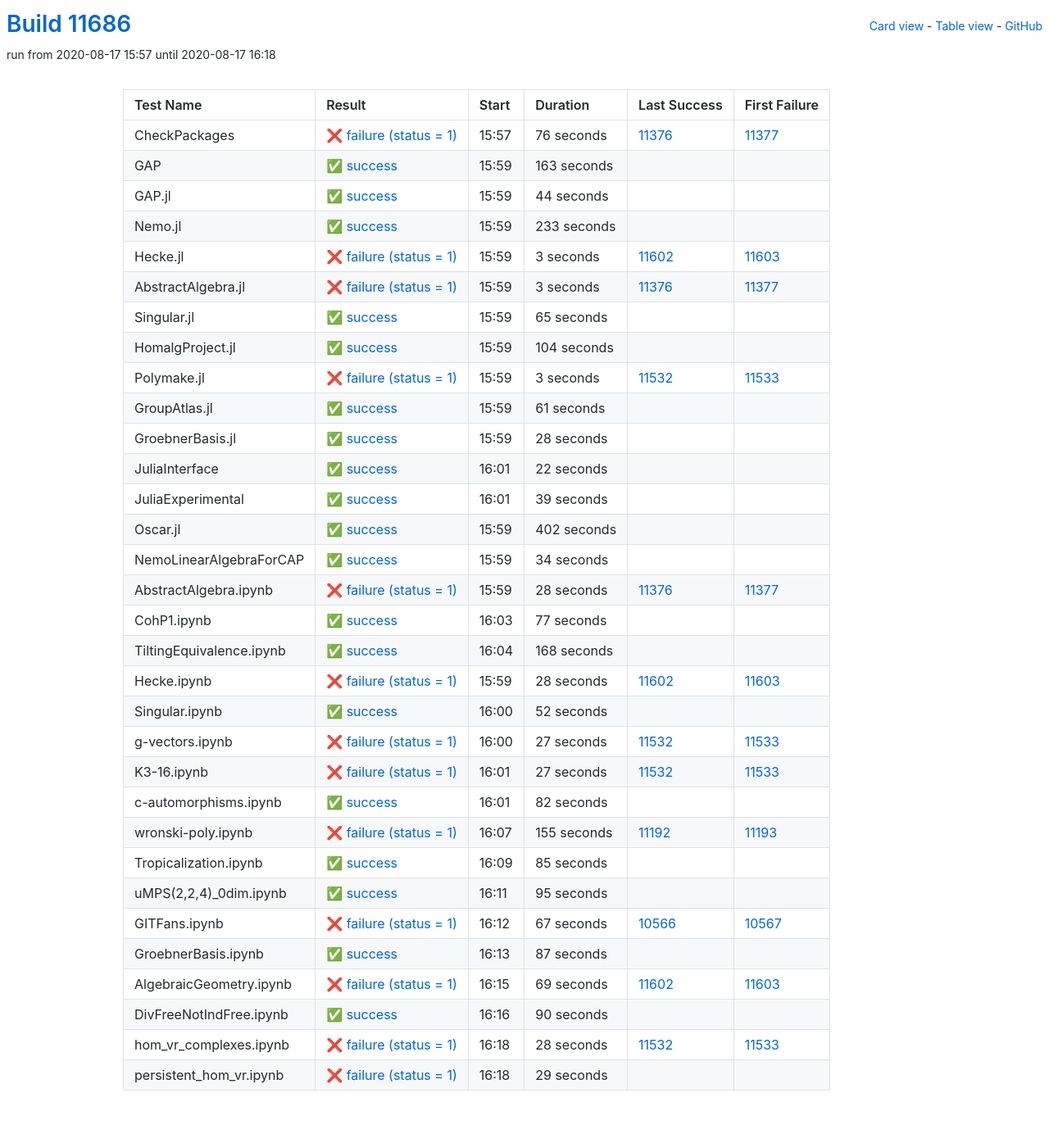
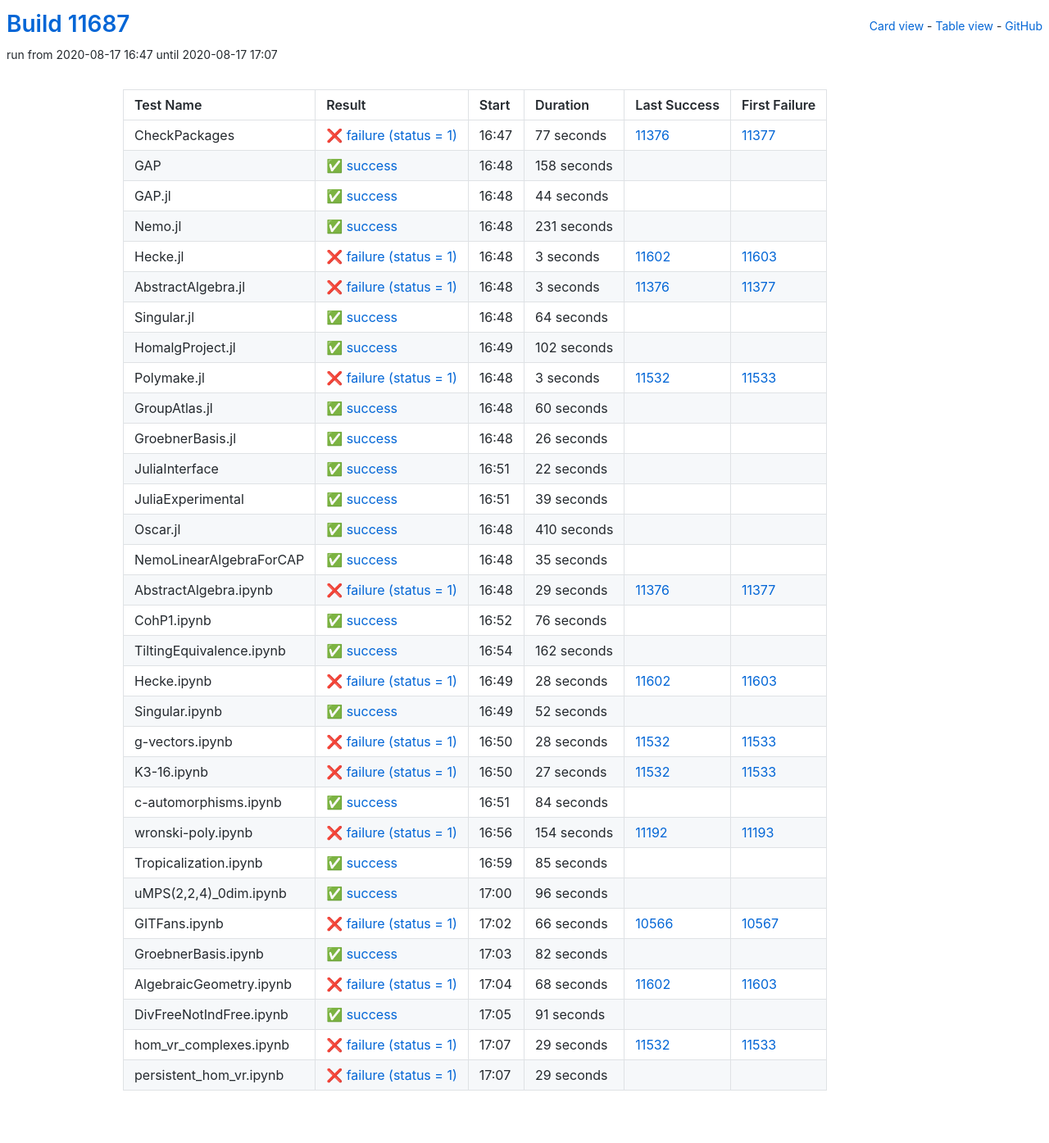
Before and after one commit to oscar-system/oscar-ci-status, a Jekyll site: the page built from table.html, in a window 1280 px wide. Shown: the whole page at 82% size. Built offline with Jekyll 4.4.1, drawn with Linux system fonts in a browser that asks for light colours.

Commit message:
Build #11687

```diff
--- a/_data/ci.yml
+++ b/_data/ci.yml
@@ -1,6 +1,6 @@
 ---
-build: 11686
-build_url: https://oscarci.mathematik.uni-kl.de/job/oscar/11686/
+build: 11687
+build_url: https://oscarci.mathematik.uni-kl.de/job/oscar/11687/
 job: oscar
 organization: oscar-system
 repo: oscar-ci-status
@@ -8,32 +8,32 @@
 tests:
 - name: CheckPackages
   id: checkpackages
-  log: https://oscarci.mathematik.uni-kl.de/job/oscar/11686/artifact/logs/build-11686/CheckPackages.log
-  start: 2020-08-17 15:57
+  log: https://oscarci.mathematik.uni-kl.de/job/oscar/11687/artifact/logs/build-11687/CheckPackages.log
+  start: 2020-08-17 16:47
   success: false
   exitcode: 1
   status: failure
-  duration: 76
+  duration: 77
   last_success: 11376
   last_success_url: https://oscarci.mathematik.uni-kl.de/job/oscar/11376/
   first_failure: 11377
   first_failure_url: https://oscarci.mathematik.uni-kl.de/job/oscar/11377/
 - name: GAP
   id: gap
-  log: https://oscarci.mathematik.uni-kl.de/job/oscar/11686/artifact/logs/build-11686/GAP.log
-  start: 2020-08-17 15:59
+  log: https://oscarci.mathematik.uni-kl.de/job/oscar/11687/artifact/logs/build-11687/GAP.log
+  start: 2020-08-17 16:48
   success: true
   exitcode: 0
   status: success
-  duration: 163
+  duration: 158
   last_success: false
   last_success_url:
   first_failure: false
   first_failure_url:
 - name: GAP.jl
   id: gap-jl
-  log: https://oscarci.mathematik.uni-kl.de/job/oscar/11686/artifact/logs/build-11686/GAP.jl.log
-  start: 2020-08-17 15:59
+  log: https://oscarci.mathematik.uni-kl.de/job/oscar/11687/artifact/logs/build-11687/GAP.jl.log
+  start: 2020-08-17 16:48
   success: true
   exitcode: 0
   status: success
@@ -44,20 +44,20 @@
   first_failure_url:
 - name: Nemo.jl
   id: nemo-jl
-  log: https://oscarci.mathematik.uni-kl.de/job/oscar/11686/artifact/logs/build-11686/Nemo.jl.log
-  start: 2020-08-17 15:59
+  log: https://oscarci.mathematik.uni-kl.de/job/oscar/11687/artifact/logs/build-11687/Nemo.jl.log
+  start: 2020-08-17 16:48
   success: true
   exitcode: 0
   status: success
-  duration: 233
+  duration: 231
   last_success: false
   last_success_url:
   first_failure: false
   first_failure_url:
 - name: Hecke.jl
   id: hecke-jl
-  log: https://oscarci.mathematik.uni-kl.de/job/oscar/11686/artifact/logs/build-11686/Hecke.jl.log
-  start: 2020-08-17 15:59
+  log: https://oscarci.mathematik.uni-kl.de/job/oscar/11687/artifact/logs/build-11687/Hecke.jl.log
+  start: 2020-08-17 16:48
   success: false
   exitcode: 1
   status: failure
@@ -68,8 +68,8 @@
   first_failure_url: https://oscarci.mathematik.uni-kl.de/job/oscar/11603/
 - name: AbstractAlgebra.jl
   id: abstractalgebra-jl
-  log: https://oscarci.mathematik.uni-kl.de/job/oscar/11686/artifact/logs/build-11686/AbstractAlgebra.jl.log
-  start: 2020-08-17 15:59
+  log: https://oscarci.mathematik.uni-kl.de/job/oscar/11687/artifact/logs/build-11687/AbstractAlgebra.jl.log
+  start: 2020-08-17 16:48
   success: false
   exitcode: 1
   status: failure
@@ -80,32 +80,32 @@
   first_failure_url: https://oscarci.mathematik.uni-kl.de/job/oscar/11377/
 - name: Singular.jl
   id: singular-jl
-  log: https://oscarci.mathematik.uni-kl.de/job/oscar/11686/artifact/logs/build-11686/Singular.jl.log
-  start: 2020-08-17 15:59
+  log: https://oscarci.mathematik.uni-kl.de/job/oscar/11687/artifact/logs/build-11687/Singular.jl.log
+  start: 2020-08-17 16:48
   success: true
   exitcode: 0
   status: success
-  duration: 65
+  duration: 64
   last_success: false
   last_success_url:
   first_failure: false
   first_failure_url:
 - name: HomalgProject.jl
   id: homalgproject-jl
-  log: https://oscarci.mathematik.uni-kl.de/job/oscar/11686/artifact/logs/build-11686/HomalgProject.jl.log
-  start: 2020-08-17 15:59
+  log: https://oscarci.mathematik.uni-kl.de/job/oscar/11687/artifact/logs/build-11687/HomalgProject.jl.log
+  start: 2020-08-17 16:49
   success: true
   exitcode: 0
   status: success
-  duration: 104
+  duration: 102
   last_success: false
   last_success_url:
   first_failure: false
   first_failure_url:
 - name: Polymake.jl
   id: polymake-jl
-  log: https://oscarci.mathematik.uni-kl.de/job/oscar/11686/artifact/logs/build-11686/Polymake.jl.log
-  start: 2020-08-17 15:59
+  log: https://oscarci.mathematik.uni-kl.de/job/oscar/11687/artifact/logs/build-11687/Polymake.jl.log
+  start: 2020-08-17 16:48
   success: false
   exitcode: 1
   status: failure
@@ -116,32 +116,32 @@
   first_failure_url: https://oscarci.mathematik.uni-kl.de/job/oscar/11533/
 - name: GroupAtlas.jl
   id: groupatlas-jl
-  log: https://oscarci.mathematik.uni-kl.de/job/oscar/11686/artifact/logs/build-11686/GroupAtlas.jl.log
-  start: 2020-08-17 15:59
+  log: https://oscarci.mathematik.uni-kl.de/job/oscar/11687/artifact/logs/build-11687/GroupAtlas.jl.log
+  start: 2020-08-17 16:48
   success: true
   exitcode: 0
   status: success
-  duration: 61
+  duration: 60
   last_success: false
   last_success_url:
   first_failure: false
   first_failure_url:
 - name: GroebnerBasis.jl
   id: groebnerbasis-jl
-  log: https://oscarci.mathematik.uni-kl.de/job/oscar/11686/artifact/logs/build-11686/GroebnerBasis.jl.log
-  start: 2020-08-17 15:59
+  log: https://oscarci.mathematik.uni-kl.de/job/oscar/11687/artifact/logs/build-11687/GroebnerBasis.jl.log
+  start: 2020-08-17 16:48
   success: true
   exitcode: 0
   status: success
-  duration: 28
+  duration: 26
   last_success: false
   last_success_url:
   first_failure: false
   first_failure_url:
 - name: JuliaInterface
   id: juliainterface
-  log: https://oscarci.mathematik.uni-kl.de/job/oscar/11686/artifact/logs/build-11686/JuliaInterface.log
-  start: 2020-08-17 16:01
+  log: https://oscarci.mathematik.uni-kl.de/job/oscar/11687/artifact/logs/build-11687/JuliaInterface.log
+  start: 2020-08-17 16:51
   success: true
   exitcode: 0
   status: success
@@ -152,8 +152,8 @@
   first_failure_url:
 - name: JuliaExperimental
   id: juliaexperimental
-  log: https://oscarci.mathematik.uni-kl.de/job/oscar/11686/artifact/logs/build-11686/JuliaExperimental.log
-  start: 2020-08-17 16:01
+  log: https://oscarci.mathematik.uni-kl.de/job/oscar/11687/artifact/logs/build-11687/JuliaExperimental.log
+  start: 2020-08-17 16:51
   success: true
   exitcode: 0
   status: success
@@ -164,68 +164,68 @@
   first_failure_url:
 - name: Oscar.jl
   id: oscar-jl
-  log: https://oscarci.mathematik.uni-kl.de/job/oscar/11686/artifact/logs/build-11686/Oscar.jl.log
-  start: 2020-08-17 15:59
+  log: https://oscarci.mathematik.uni-kl.de/job/oscar/11687/artifact/logs/build-11687/Oscar.jl.log
+  start: 2020-08-17 16:48
   success: true
   exitcode: 0
   status: success
-  duration: 402
+  duration: 410
   last_success: false
   last_success_url:
   first_failure: false
   first_failure_url:
 - name: NemoLinearAlgebraForCAP
   id: nemolinearalgebraforcap
-  log: https://oscarci.mathematik.uni-kl.de/job/oscar/11686/artifact/logs/build-11686/NemoLinearAlgebraForCAP.log
-  start: 2020-08-17 15:59
+  log: https://oscarci.mathematik.uni-kl.de/job/oscar/11687/artifact/logs/build-11687/NemoLinearAlgebraForCAP.log
+  start: 2020-08-17 16:48
   success: true
   exitcode: 0
   status: success
-  duration: 34
+  duration: 35
   last_success: false
   last_success_url:
   first_failure: false
   first_failure_url:
 - name: AbstractAlgebra.ipynb
   id: abstractalgebra-ipynb
-  log: https://oscarci.mathematik.uni-kl.de/job/oscar/11686/artifact/logs/build-11686/AbstractAlgebra.ipynb.log
-  start: 2020-08-17 15:59
+  log: https://oscarci.mathematik.uni-kl.de/job/oscar/11687/artifact/logs/build-11687/AbstractAlgebra.ipynb.log
+  start: 2020-08-17 16:48
   success: false
   exitcode: 1
   status: failure
-  duration: 28
+  duration: 29
   last_success: 11376
   last_success_url: https://oscarci.mathematik.uni-kl.de/job/oscar/11376/
   first_failure: 11377
   first_failure_url: https://oscarci.mathematik.uni-kl.de/job/oscar/11377/
 - name: CohP1.ipynb
   id: cohp1-ipynb
-  log: https://oscarci.mathematik.uni-kl.de/job/oscar/11686/artifact/logs/build-11686/CohP1.ipynb.log
-  start: 2020-08-17 16:03
+  log: https://oscarci.mathematik.uni-kl.de/job/oscar/11687/artifact/logs/build-11687/CohP1.ipynb.log
+  start: 2020-08-17 16:52
   success: true
   exitcode: 0
   status: success
-  duration: 77
+  duration: 76
   last_success: false
   last_success_url:
   first_failure: false
   first_failure_url:
 - name: TiltingEquivalence.ipynb
   id: tiltingequivalence-ipynb
-  log: https://oscarci.mathematik.uni-kl.de/job/oscar/11686/artifact/logs/build-11686/TiltingEquivalence.ipynb.log
-  start: 2020-08-17 16:04
+  log: https://oscarci.mathematik.uni-kl.de/job/oscar/11687/artifact/logs/build-11687/TiltingEquivalence.ipynb.log
+  start: 2020-08-17 16:54
   success: true
   exitcode: 0
   status: success
-  duration: 168
+  duration: 162
   last_success: false
   last_success_url:
   first_failure: false
   first_failure_url:
 - name: Hecke.ipynb
   id: hecke-ipynb
-  log: https://oscarci.mathematik.uni-kl.de/job/oscar/11686/artifact/logs/build-11686/Hecke.ipynb.log
-  start: 2020-08-17 15:59
+  log: https://oscarci.mathematik.uni-kl.de/job/oscar/11687/artifact/logs/build-11687/Hecke.ipynb.log
+  start: 2020-08-17 16:49
   success: false
   exitcode: 1
   status: failure
@@ -236,8 +236,8 @@
   first_failure_url: https://oscarci.mathematik.uni-kl.de/job/oscar/11603/
 - name: Singular.ipynb
   id: singular-ipynb
-  log: https://oscarci.mathematik.uni-kl.de/job/oscar/11686/artifact/logs/build-11686/Singular.ipynb.log
-  start: 2020-08-17 16:00
+  log: https://oscarci.mathematik.uni-kl.de/job/oscar/11687/artifact/logs/build-11687/Singular.ipynb.log
+  start: 2020-08-17 16:49
   success: true
   exitcode: 0
   status: success
@@ -248,20 +248,20 @@
   first_failure_url:
 - name: g-vectors.ipynb
   id: g-vectors-ipynb
-  log: https://oscarci.mathematik.uni-kl.de/job/oscar/11686/artifact/logs/build-11686/g-vectors.ipynb.log
-  start: 2020-08-17 16:00
+  log: https://oscarci.mathematik.uni-kl.de/job/oscar/11687/artifact/logs/build-11687/g-vectors.ipynb.log
+  start: 2020-08-17 16:50
   success: false
   exitcode: 1
   status: failure
-  duration: 27
+  duration: 28
   last_success: 11532
   last_success_url: https://oscarci.mathematik.uni-kl.de/job/oscar/11532/
   first_failure: 11533
   first_failure_url: https://oscarci.mathematik.uni-kl.de/job/oscar/11533/
 - name: K3-16.ipynb
   id: k3-16-ipynb
-  log: https://oscarci.mathematik.uni-kl.de/job/oscar/11686/artifact/logs/build-11686/K3-16.ipynb.log
-  start: 2020-08-17 16:01
+  log: https://oscarci.mathematik.uni-kl.de/job/oscar/11687/artifact/logs/build-11687/K3-16.ipynb.log
+  start: 2020-08-17 16:50
   success: false
   exitcode: 1
   status: failure
@@ -272,32 +272,32 @@
   first_failure_url: https://oscarci.mathematik.uni-kl.de/job/oscar/11533/
 - name: c-automorphisms.ipynb
   id: c-automorphisms-ipynb
-  log: https://oscarci.mathematik.uni-kl.de/job/oscar/11686/artifact/logs/build-11686/c-automorphisms.ipynb.log
-  start: 2020-08-17 16:01
+  log: https://oscarci.mathematik.uni-kl.de/job/oscar/11687/artifact/logs/build-11687/c-automorphisms.ipynb.log
+  start: 2020-08-17 16:51
   success: true
   exitcode: 0
   status: success
-  duration: 82
+  duration: 84
   last_success: false
   last_success_url:
   first_failure: false
   first_failure_url:
 - name: wronski-poly.ipynb
   id: wronski-poly-ipynb
-  log: https://oscarci.mathematik.uni-kl.de/job/oscar/11686/artifact/logs/build-11686/wronski-poly.ipynb.log
-  start: 2020-08-17 16:07
+  log: https://oscarci.mathematik.uni-kl.de/job/oscar/11687/artifact/logs/build-11687/wronski-poly.ipynb.log
+  start: 2020-08-17 16:56
   success: false
   exitcode: 1
   status: failure
-  duration: 155
+  duration: 154
   last_success: 11192
   last_success_url: https://oscarci.mathematik.uni-kl.de/job/oscar/11192/
   first_failure: 11193
   first_failure_url: https://oscarci.mathematik.uni-kl.de/job/oscar/11193/
 - name: Tropicalization.ipynb
   id: tropicalization-ipynb
-  log: https://oscarci.mathematik.uni-kl.de/job/oscar/11686/artifact/logs/build-11686/Tropicalization.ipynb.log
-  start: 2020-08-17 16:09
+  log: https://oscarci.mathematik.uni-kl.de/job/oscar/11687/artifact/logs/build-11687/Tropicalization.ipynb.log
+  start: 2020-08-17 16:59
   success: true
   exitcode: 0
   status: success
@@ -308,80 +308,80 @@
   first_failure_url:
 - name: uMPS(2,2,4)_0dim.ipynb
   id: umps-2-2-4-0dim-ipynb
-  log: https://oscarci.mathematik.uni-kl.de/job/oscar/11686/artifact/logs/build-11686/uMPS-2-2-4-_0dim.ipynb.log
-  start: 2020-08-17 16:11
+  log: https://oscarci.mathematik.uni-kl.de/job/oscar/11687/artifact/logs/build-11687/uMPS-2-2-4-_0dim.ipynb.log
+  start: 2020-08-17 17:00
   success: true
   exitcode: 0
   status: success
-  duration: 95
+  duration: 96
   last_success: false
   last_success_url:
   first_failure: false
   first_failure_url:
 - name: GITFans.ipynb
   id: gitfans-ipynb
-  log: https://oscarci.mathematik.uni-kl.de/job/oscar/11686/artifact/logs/build-11686/GITFans.ipynb.log
-  start: 2020-08-17 16:12
+  log: https://oscarci.mathematik.uni-kl.de/job/oscar/11687/artifact/logs/build-11687/GITFans.ipynb.log
+  start: 2020-08-17 17:02
   success: false
   exitcode: 1
   status: failure
-  duration: 67
+  duration: 66
   last_success: 10566
   last_success_url: https://oscarci.mathematik.uni-kl.de/job/oscar/10566/
   first_failure: 10567
   first_failure_url: https://oscarci.mathematik.uni-kl.de/job/oscar/10567/
 - name: GroebnerBasis.ipynb
   id: groebnerbasis-ipynb
-  log: https://oscarci.mathematik.uni-kl.de/job/oscar/11686/artifact/logs/build-11686/GroebnerBasis.ipynb.log
-  start: 2020-08-17 16:13
+  log: https://oscarci.mathematik.uni-kl.de/job/oscar/11687/artifact/logs/build-11687/GroebnerBasis.ipynb.log
+  start: 2020-08-17 17:03
   success: true
   exitcode: 0
   status: success
-  duration: 87
+  duration: 82
   last_success: false
   last_success_url:
   first_failure: false
   first_failure_url:
 - name: AlgebraicGeometry.ipynb
   id: algebraicgeometry-ipynb
-  log: https://oscarci.mathematik.uni-kl.de/job/oscar/11686/artifact/logs/build-11686/AlgebraicGeometry.ipynb.log
-  start: 2020-08-17 16:15
+  log: https://oscarci.mathematik.uni-kl.de/job/oscar/11687/artifact/logs/build-11687/AlgebraicGeometry.ipynb.log
+  start: 2020-08-17 17:04
   success: false
   exitcode: 1
   status: failure
-  duration: 69
+  duration: 68
   last_success: 11602
   last_success_url: https://oscarci.mathematik.uni-kl.de/job/oscar/11602/
   first_failure: 11603
   first_failure_url: https://oscarci.mathematik.uni-kl.de/job/oscar/11603/
 - name: DivFreeNotIndFree.ipynb
   id: divfreenotindfree-ipynb
-  log: https://oscarci.mathematik.uni-kl.de/job/oscar/11686/artifact/logs/build-11686/DivFreeNotIndFree.ipynb.log
-  start: 2020-08-17 16:16
+  log: https://oscarci.mathematik.uni-kl.de/job/oscar/11687/artifact/logs/build-11687/DivFreeNotIndFree.ipynb.log
+  start: 2020-08-17 17:05
   success: true
   exitcode: 0
   status: success
-  duration: 90
+  duration: 91
   last_success: false
   last_success_url:
   first_failure: false
   first_failure_url:
 - name: hom_vr_complexes.ipynb
   id: hom-vr-complexes-ipynb
-  log: https://oscarci.mathematik.uni-kl.de/job/oscar/11686/artifact/logs/build-11686/hom_vr_complexes.ipynb.log
-  start: 2020-08-17 16:18
+  log: https://oscarci.mathematik.uni-kl.de/job/oscar/11687/artifact/logs/build-11687/hom_vr_complexes.ipynb.log
+  start: 2020-08-17 17:07
   success: false
   exitcode: 1
   status: failure
-  duration: 28
+  duration: 29
   last_success: 11532
   last_success_url: https://oscarci.mathematik.uni-kl.de/job/oscar/11532/
   first_failure: 11533
   first_failure_url: https://oscarci.mathematik.uni-kl.de/job/oscar/11533/
 - name: persistent_hom_vr.ipynb
   id: persistent-hom-vr-ipynb
-  log: https://oscarci.mathematik.uni-kl.de/job/oscar/11686/artifact/logs/build-11686/persistent_hom_vr.ipynb.log
-  start: 2020-08-17 16:18
+  log: https://oscarci.mathematik.uni-kl.de/job/oscar/11687/artifact/logs/build-11687/persistent_hom_vr.ipynb.log
+  start: 2020-08-17 17:07
   success: false
   exitcode: 1
   status: failure
```
Also changed, not shown: README.md.
